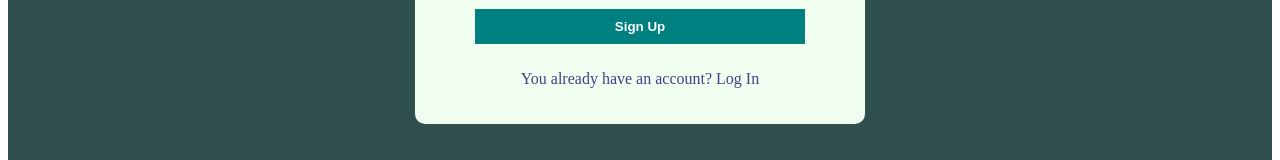
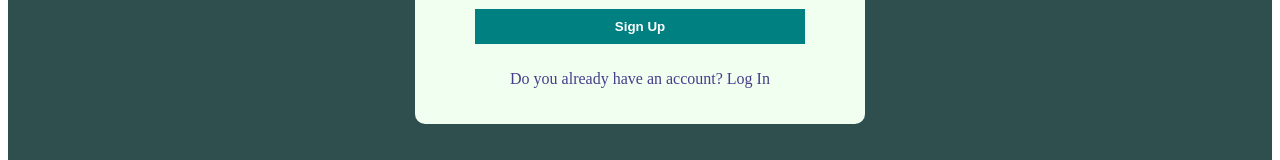
Before and after one commit to gBogdan95/PrivateChat, a React (Create React App) app: page / in a window 1280 px wide. Shown: the part 514-674 px from the top of the page. Built offline with nearby package versions, Linux system fonts and the light colour scheme.

Commit message:
updating register page

```diff
--- a/src/pages/Register.jsx
+++ b/src/pages/Register.jsx
@@ -13,7 +13,7 @@ const Register = () => {
                     <input type="file" />
                     <button>Sign Up</button>
                 </form>
-                <p>You already have an account? Log In</p>
+                <p>Do you already have an account? Log In</p>
             </div>
         </div>
     )
```
